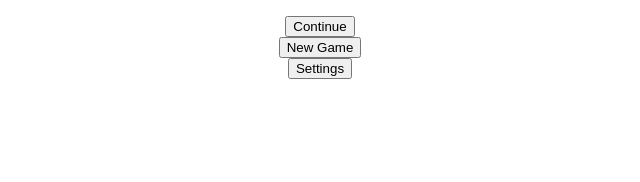
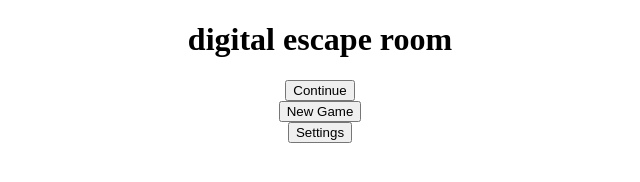
Before and after one commit to Sbalabra/abricot-sec, a plain HTML site: page index.html in a window 1280 px wide. Shown: the whole page, without its empty margins (320-960 px from the left). Drawn offline with Linux system fonts and the light colour scheme.

Commit message:
ajout titre

```diff
--- a/index.html
+++ b/index.html
@@ -6,6 +6,9 @@
     <title>Document</title>
 </head>
 <body>
+    <h1>
+        digital escape room
+    </h1>
     <ul>
         <li>
             <button>Continue</button>
```
